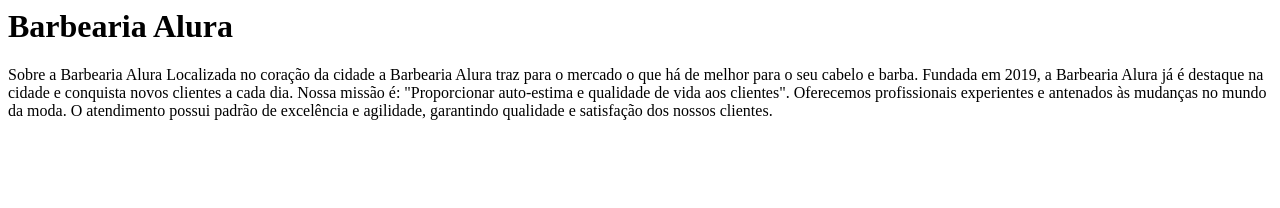
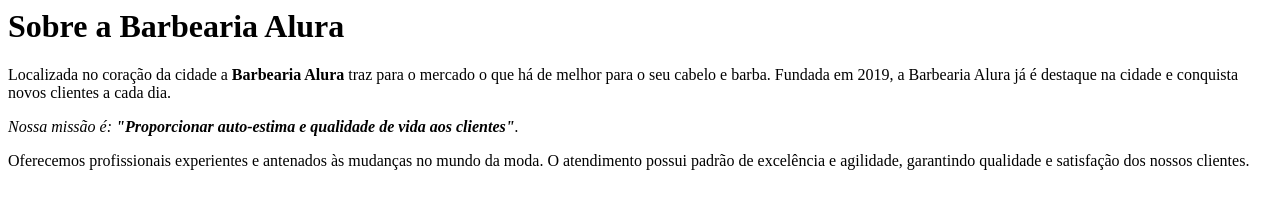
Before and after one commit to nathielepalavecini/BarbeariaAlura, a plain HTML site: page index.html in a window 1280 px wide. Drawn offline with Linux system fonts and the light colour scheme.

Commit message:
atualizando index

```diff
--- a/index.html
+++ b/index.html
@@ -1,9 +1,9 @@
-<h1>Barbearia Alura</h1>
+<h1>Sobre a Barbearia Alura</h1>
 
-Sobre a Barbearia Alura
+<p>Localizada no coração da cidade a <strong>Barbearia Alura</strong> traz para o mercado o que há de melhor para o seu cabelo e barba.
+Fundada em 2019, a Barbearia Alura já é destaque na cidade e conquista novos clientes a cada dia.</p>
 
-Localizada no coração da cidade a Barbearia Alura traz para o mercado o que há de melhor para o seu cabelo e barba. Fundada em 2019, a Barbearia Alura já é destaque na cidade e conquista novos clientes a cada dia.
+<p><em>Nossa missão é: <strong>"Proporcionar auto-estima e qualidade de vida aos clientes"</strong>.</em></p>
 
-Nossa missão é: "Proporcionar auto-estima e qualidade de vida aos clientes".
-
-Oferecemos profissionais experientes e antenados às mudanças no mundo da moda. O atendimento possui padrão de excelência e agilidade, garantindo qualidade e satisfação dos nossos clientes.
+<p>Oferecemos profissionais experientes e antenados às mudanças no mundo da moda.
+O atendimento possui padrão de excelência e agilidade, garantindo qualidade e satisfação dos nossos clientes.</p>
```
